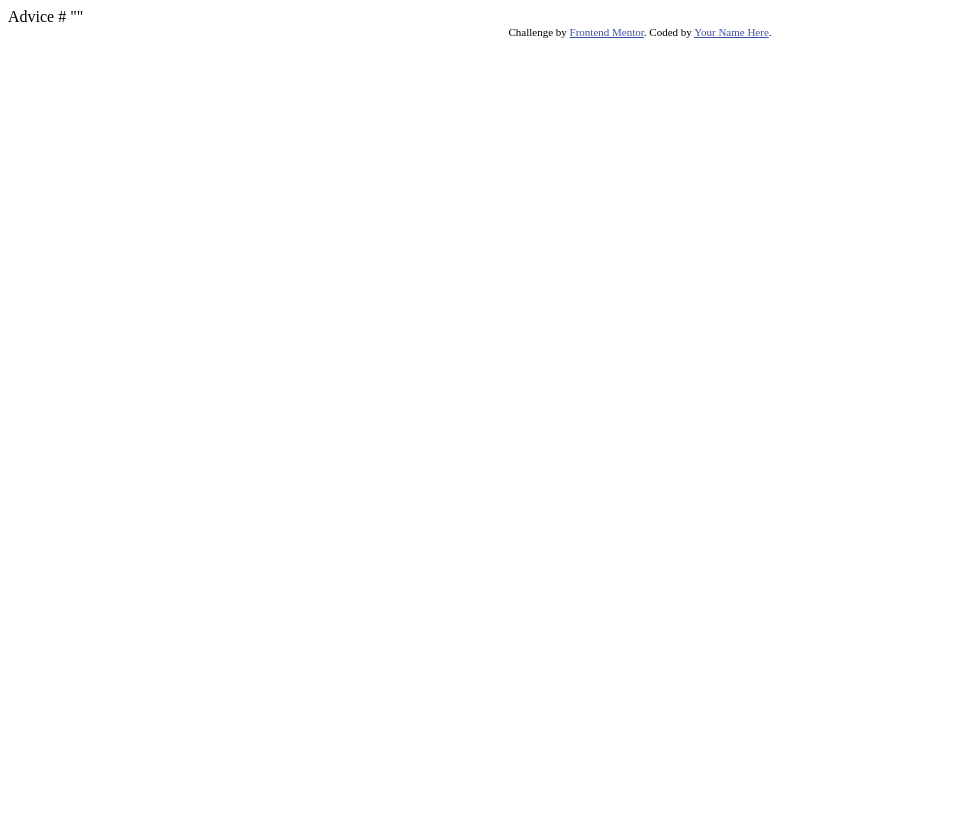
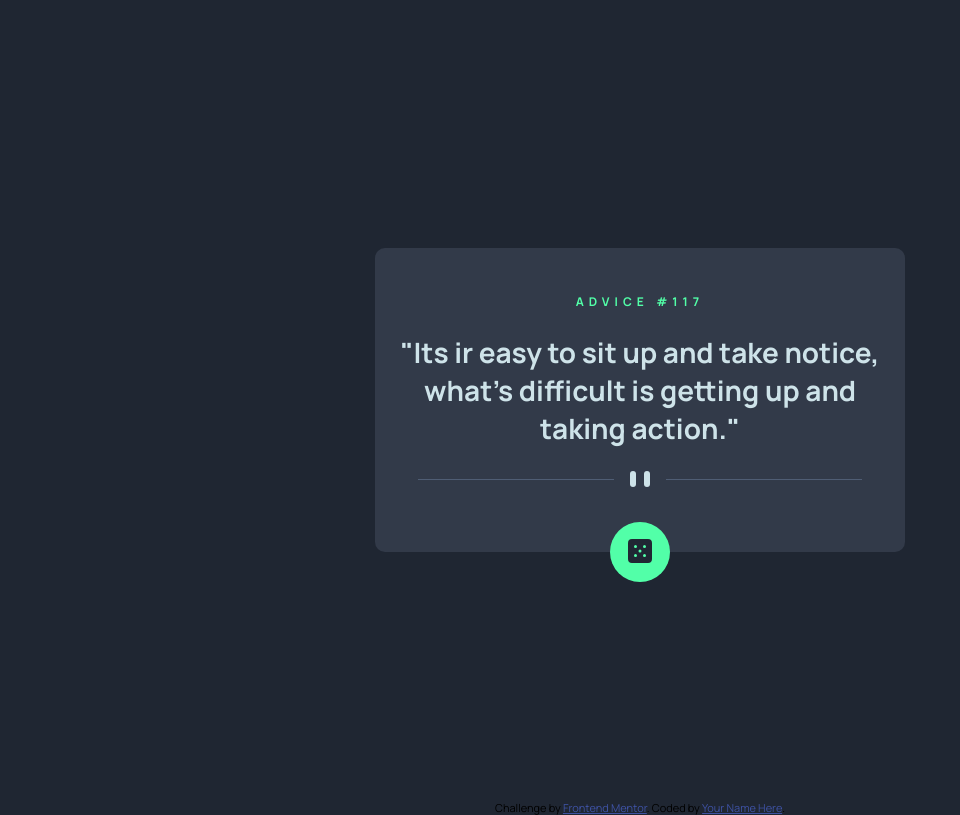
Before and after one commit to liaonaga/fm-advice-generator-app-main, a plain HTML site: page index.html in a window 1280 px wide. Shown: the whole page, without its empty margins (0-960 px from the left). Drawn offline with Linux system fonts and the light colour scheme.

Commit message:
desafio finalizado

```diff
--- /dev/null
+++ b/css/style.css
@@ -0,0 +1,75 @@
+@import url('https://fonts.googleapis.com/css2?family=Manrope:wght@400;700&display=swap');
+
+:root {
+    --text-color: hsl(193, 38%, 86%);
+    --advice-dice-color: hsl(150, 100%, 66%);
+    --line: hsl(217, 19%, 38%);
+    --advice-card-color: hsl(217, 19%, 24%);
+    --background-color: hsl(218, 23%, 16%);
+}
+
+
+* {
+    margin: 0;
+    padding: 0;
+    box-sizing: border-box;
+}
+
+body {
+    background-color: var(--background-color);
+    font-family: 'Manrope', sans-serif;
+
+}
+
+.container {
+    display: flex;
+    justify-content: center;
+    align-items: center;
+    height: 100vh;
+}
+
+.card{
+    display: flex;
+    flex-direction: column;
+    align-items: center;
+
+    background-color: var(--advice-card-color);
+    border-radius: 10px;
+    margin: 20px;
+    width: 530px;
+
+    text-align: center;
+
+}
+
+
+.quote {
+    font-size: 28px;
+    padding: 23px;
+    color: var(--text-color);
+
+    font-weight: bold;
+}
+
+.dice {
+    color: var(--advice-dice-color);
+    text-transform: uppercase;
+    letter-spacing: 5px;
+    font-size: 12px;
+    margin-top: 45px;
+}
+
+button{
+    width: 60px;
+    height: 60px;
+    border-radius: 50%;
+    border: none;
+    background-color: var(--advice-dice-color);
+    transform: translateY(50%);
+}
+
+button:hover{
+    color: #53FFAB;
+    cursor: pointer;
+    box-shadow: 0 0 25px var(--advice-dice-color);
+}
--- a/index.html
+++ b/index.html
@@ -1,28 +1,52 @@
 <!DOCTYPE html>
 <html lang="en">
+
 <head>
   <meta charset="UTF-8">
-  <meta name="viewport" content="width=device-width, initial-scale=1.0"> <!-- displays site properly based on user's device -->
+  <meta name="viewport" content="width=device-width, initial-scale=1.0">
+  <!-- displays site properly based on user's device -->
 
   <link rel="icon" type="image/png" sizes="32x32" href="./images/favicon-32x32.png">
+  <link rel="stylesheet" href="css/style.css">
 
   <title>Frontend Mentor | Advice generator app</title>
 
-  <!-- Feel free to remove these styles or customise in your own stylesheet 👍 -->
   <style>
-    .attribution { font-size: 11px; text-align: center; }
-    .attribution a { color: hsl(228, 45%, 44%); }
+    .attribution {
+      font-size: 11px;
+      text-align: center;
+    }
+
+    .attribution a {
+      color: hsl(228, 45%, 44%);
+    }
   </style>
 </head>
+
 <body>
+  <main class="container">
+    <div class="card">
+      <div class="texto">
+        <h2 class="dice">ADVICE #117</h2>
+        <p class="quote">
+          "Its ir easy to sit up and take notice, what's difficult is getting up and taking action."
+        </p>
+      </div>
+      <picture>
+        <source srcset="images/pattern-divider-mobile.svg" media="(max-width: 768px)">
+        <img src="images/pattern-divider-desktop.svg" alt="Pattern divider">
+      </picture>
+      <button>
+        <img src="images/icon-dice.svg" alt="Dice icon">
+      </button>
+    </div>
+  </main>
 
-  Advice #<!-- Advice ID goes here -->
-
-  "<!-- Advice text goes here -->"
 
   <div class="attribution">
     Challenge by <a href="https://www.frontendmentor.io?ref=challenge" target="_blank">Frontend Mentor</a>.
     Coded by <a href="#">Your Name Here</a>.
   </div>
 </body>
+
 </html>
```
Also changed, not shown: images/icon-dice.png (added), images/pattern-divider-desktop.png (added), images/pattern-divider-mobile.png (added).
